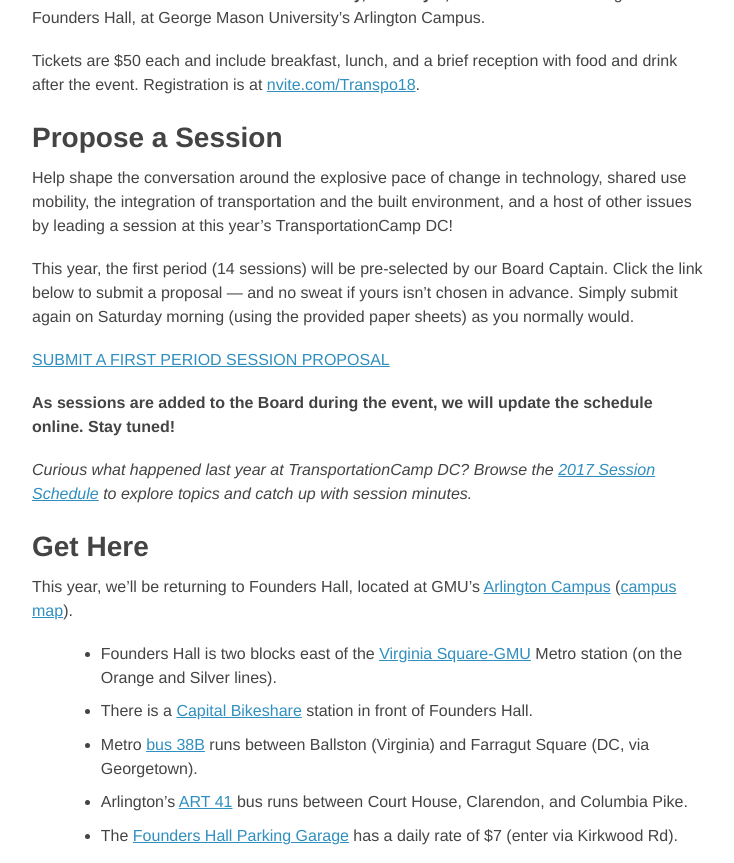
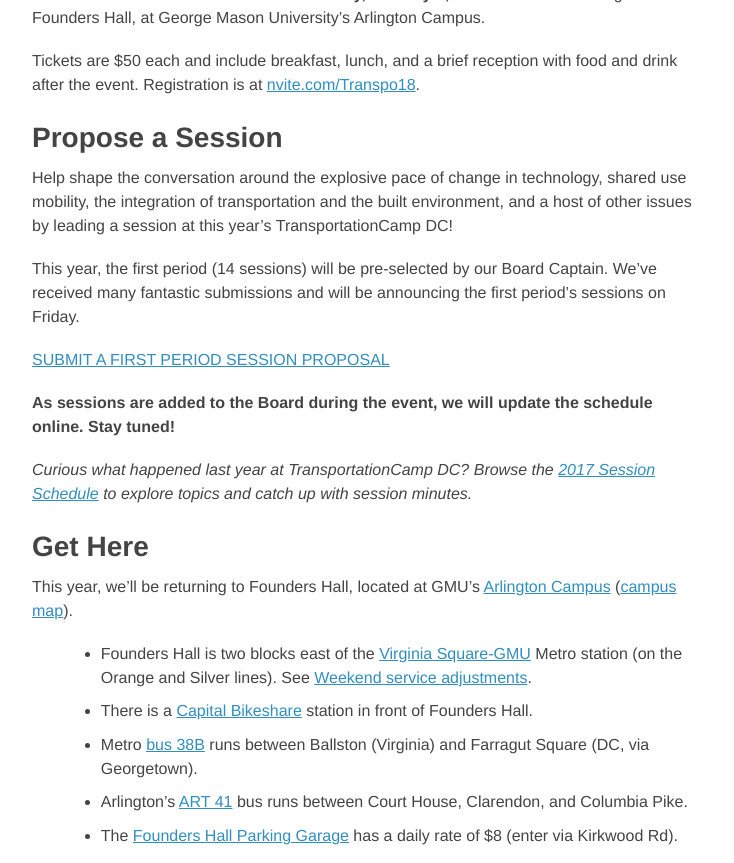
Before and after one commit to transpocamp/transportationcamp.org, a Jekyll site: the page built from events/dc-2018/index.markdown, in a window 1280 px wide and 1400 px high, scrolled down 550 px, cut to the strip 0-863 px from the top of the window. Shown: the whole strip, without its empty margins (272-1006 px from the left). Built offline with Jekyll 4.4.1, drawn with Linux system fonts in a browser that asks for light colours; nearby versions of some CDN libraries.

Commit message:
DC updates

```diff
--- a/events/dc-2018/index.markdown
+++ b/events/dc-2018/index.markdown
@@ -16,7 +16,7 @@
 ### Propose a Session
 Help shape the conversation around the explosive pace of change in technology, shared use mobility, the integration of transportation and the built environment, and a host of other issues by leading a session at this year’s TransportationCamp DC!
 
-This year, the first period (14 sessions) will be pre-selected by our Board Captain. Click the link below to submit a proposal — and no sweat if yours isn’t chosen in advance. Simply submit again on Saturday morning (using the provided paper sheets) as you normally would.
+This year, the first period (14 sessions) will be pre-selected by our Board Captain. We've received many fantastic submissions and will be announcing the first period's sessions on Friday.
 
 [SUBMIT A FIRST PERIOD SESSION PROPOSAL](https://goo.gl/forms/HkWybiA4IsdPrdGO2)
 
@@ -27,12 +27,11 @@
 ### Get Here
 This year, we’ll be returning to Founders Hall, located at GMU’s [Arlington Campus](http://arlington.gmu.edu/) ([campus map](http://www.gmu.edu/resources/welcome/ArlingtonMap2017.pdf)).
 
-  * Founders Hall is two blocks east of the [Virginia Square-GMU](http://www.wmata.com/rail/station_detail.cfm?station_id=98) Metro station (on the Orange and Silver lines).
+  * Founders Hall is two blocks east of the [Virginia Square-GMU](http://www.wmata.com/rail/station_detail.cfm?station_id=98) Metro station (on the Orange and Silver lines). See [Weekend service adjustments](https://www.wmata.com/service/status/details/weekend.cfm).
   * There is a [Capital Bikeshare](http://www.capitalbikeshare.com/) station in front of Founders Hall.
   * Metro [bus 38B](https://buseta.wmata.com/m/?q=38B) runs between Ballston (Virginia) and Farragut Square (DC, via Georgetown).
   * Arlington's [ART 41](http://www.arlingtontransit.com/pages/routes/art-41/) bus runs between Court House, Clarendon, and Columbia Pike.
-  * The [Founders Hall Parking Garage](http://parking.gmu.edu/arlingtoncampusparking.html)
-  has a daily rate of $7 (enter via Kirkwood Rd).
+  * The [Founders Hall Parking Garage](http://parking.gmu.edu/arlingtoncampusparking.html) has a daily rate of $8 (enter via Kirkwood Rd).
 
 <iframe align="center" src="https://www.google.com/maps/embed?pb=!1m18!1m12!1m3!1d1552.8558231973786!2d-77.10089523808!3d38.88483864213981!2m3!1f0!2f0!3f0!3m2!1i1024!2i768!4f13.1!3m3!1m2!1s0x89b7b6828ba038d9%3A0xdc8b8bb98b169604!2sGeorge+Mason+University-Arlington+Campus!5e0!3m2!1sen!2sus!4v1412725299805" width="680" height="340" frameborder="0" style="border:0"></iframe>
 
```
